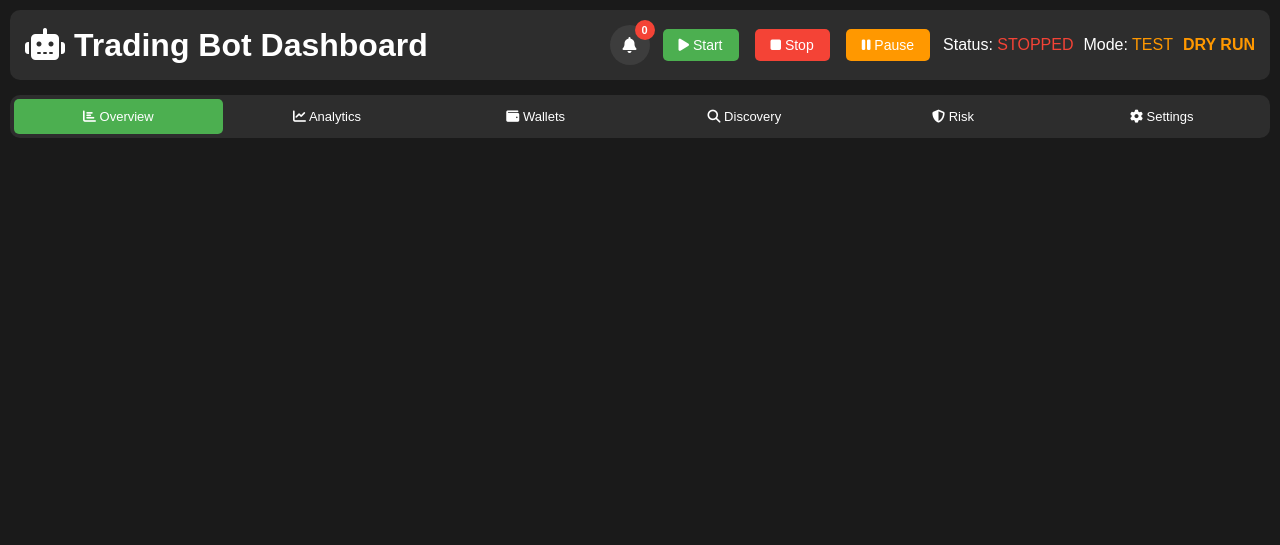
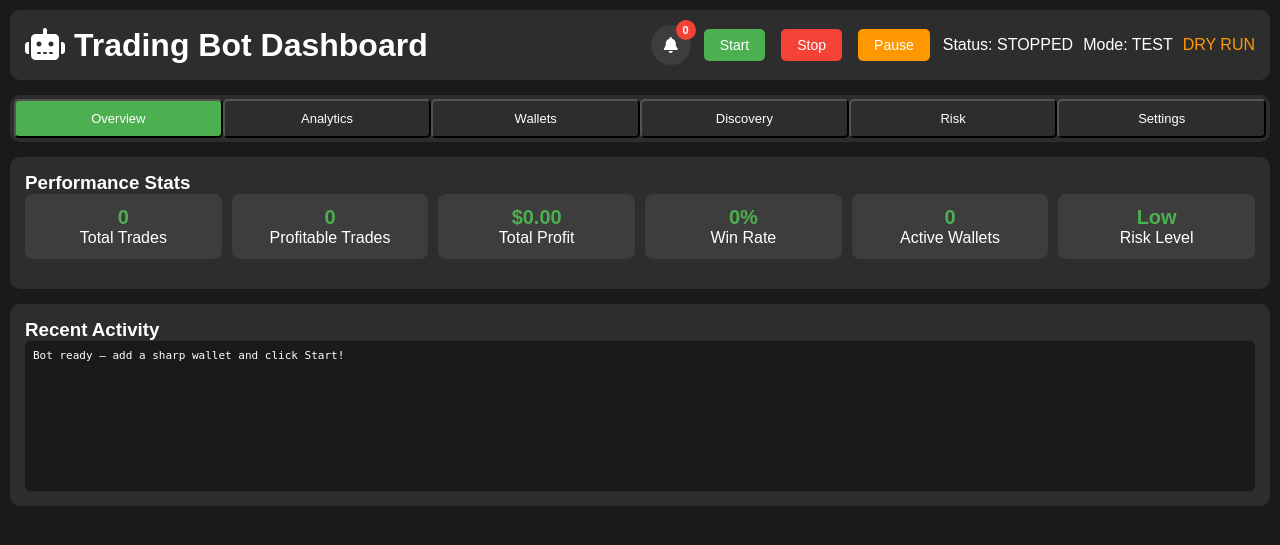
Before and after one commit to sidemix/polymarket_copytrader, a FastAPI app: template app/templates/dashboard.html in a window 1280 px wide. Shown: the top 545 px of the page. Run offline with FastAPI, Linux system fonts and the light colour scheme; the template is opened without the code that fills it, so the values that code supplies are empty; some libraries are stand-ins or nearby versions.

Commit message:
Update dashboard.html

```diff
--- a/app/templates/dashboard.html
+++ b/app/templates/dashboard.html
@@ -23,37 +23,18 @@
         .btn.stop { background: #f44336; }
         .btn.warning { background: #ff9800; }
         .btn.small { padding: 4px 8px; font-size: 12px; }
-        .btn:disabled { background: #666; cursor: not-allowed; }
-        .wallet-list { max-height: 300px; overflow-y: auto; }
-        .wallet-item { background: #3d3d3d; padding: 12px; margin: 4px 0; border-radius: 5px; display: flex; justify-content: space-between; align-items: center; flex-wrap: wrap; gap: 8px; }
-        .wallet-actions { display: flex; gap: 8px; flex-wrap: wrap; }
-        .wallet-profit { color: #4CAF50; }
-        .wallet-loss { color: #f44336; }
-        .wallet-paused { opacity: 0.6; }
-        textarea, input, select { width: 100%; padding: 8px; margin: 4px 0; background: #3d3d3d; border: 1px solid #555; color: white; border-radius: 5px; font-size: 14px; }
-        #output { background: #1a1a1a; padding: 8px; border-radius: 5px; height: 150px; overflow-y: auto; font-family: monospace; font-size: 11px; white-space: pre-wrap; }
-        .icon { display: inline-block; margin-right: 6px; }
-        .settings-grid { display: grid; grid-template-columns: 1fr; gap: 12px; margin-top: 12px; }
-        .wallet-stats { font-size: 11px; color: #ccc; margin-top: 4px; }
         .tab-container { display: flex; margin-bottom: 15px; background: #2d2d2d; border-radius: 10px; padding: 4px; flex-wrap: wrap; }
-        .tab { padding: 10px 15px; cursor: pointer; border-radius: 5px; flex: 1; text-align: center; transition: background 0.3s; border: none; background: transparent; color: white; font-size: 13px; min-width: 120px; }
+        .tab { padding: 10px 15px; cursor: pointer; border-radius: 5px; flex: 1; text-align: center; background: transparent; color: white; font-size: 13px; min-width: 120px; }
         .tab:hover { background: #3d3d3d; }
         .tab.active { background: #4CAF50; }
         .tab-content { display: none; }
         .tab-content.active { display: block; }
+        #output { background: #1a1a1a; padding: 8px; border-radius: 5px; height: 150px; overflow-y: auto; font-family: monospace; font-size: 11px; white-space: pre-wrap; }
         .modal { display: none; position: fixed; top: 0; left: 0; width: 100%; height: 100%; background: rgba(0,0,0,0.8); z-index: 1000; align-items: center; justify-content: center; padding: 20px; }
+        .modal.active { display: flex; }
         .modal-content { background: #2d2d2d; padding: 20px; border-radius: 10px; width: 100%; max-width: 400px; }
         .notification-bell { position: relative; cursor: pointer; padding: 8px; background: #3d3d3d; border-radius: 50%; width: 40px; height: 40px; display: flex; align-items: center; justify-content: center; }
         .notification-badge { position: absolute; top: -5px; right: -5px; background: #f44336; color: white; border-radius: 50%; width: 20px; height: 20px; font-size: 11px; display: flex; align-items: center; justify-content: center; font-weight: bold; }
-        .notifications-panel { position: absolute; top: 100%; right: 0; background: #2d2d2d; border: 1px solid #444; border-radius: 8px; width: 350px; max-height: 500px; overflow-y: auto; z-index: 1000; display: none; box-shadow: 0 10px 30px rgba(0,0,0,0.3); }
-        .chart-container { background: #2d2d2d; padding: 15px; border-radius: 10px; margin-bottom: 15px; height: 300px; }
-        .charts-grid { display: grid; grid-template-columns: 1fr; gap: 15px; }
-        @media (min-width: 768px) { .charts-grid { grid-template-columns: 1fr 1fr; } }
-        .status-running { color: #4CAF50; }
-        .status-stopped { color: #f44336; }
-        .status-paused { color: #ff9800; }
-        .mode-test { color: #ff9800; }
-        .mode-live { color: #4CAF50; }
     </style>
 </head>
 <body>
@@ -65,52 +46,72 @@
                 <div class="notification-bell" onclick="toggleNotifications()">
                     <i class="fas fa-bell"></i>
                     <span class="notification-badge" id="notificationCount">0</span>
-                    <div class="notifications-panel" id="notificationsPanel">
-                        <div class="notifications-header">
-                            <h3>Notifications</h3>
-                            <div>
-                                <button class="btn-clear" onclick="clearAllNotifications()">Clear All</button>
-                                <button class="btn-clear" onclick="markAllAsRead()">Mark Read</button>
-                            </div>
-                        </div>
-                        <div class="notifications-body" id="notificationsList">
-                            <div class="no-notifications">No notifications</div>
-                        </div>
-                    </div>
                 </div>
-                <button id="startBtn" class="btn" onclick="controlBot('start')"><i class="fas fa-play"></i> Start</button>
-                <button id="stopBtn" class="btn stop" onclick="controlBot('stop')"><i class="fas fa-stop"></i> Stop</button>
-                <button id="pauseBtn" class="btn warning" onclick="controlBot('pause')"><i class="fas fa-pause"></i> Pause</button>
-                <span id="status">Status: <span class="status-stopped" id="statusText">STOPPED</span></span>
-                <span id="mode">Mode: <span class="mode-test" id="modeText">TEST</span></span>
-                <span id="dryRun" style="color: #ff9800; font-weight: bold;">DRY RUN</span>
+                <button class="btn" onclick="startBot()">Start</button>
+                <button class="btn stop" onclick="stopBot()">Stop</button>
+                <button class="btn warning" onclick="pauseBot()">Pause</button>
+                <span>Status: <span id="botStatus">STOPPED</span></span>
+                <span>Mode: <span id="modeText">TEST</span></span>
+                <span id="dryRun" style="color:#ff9800;">DRY RUN</span>
             </div>
         </div>
     </div>
 
-    <!-- TAB NAVIGATION -->
     <div class="tab-container">
-        <button class="tab active" data-tab="overview"><i class="fas fa-chart-bar"></i> Overview</button>
-        <button class="tab" data-tab="analytics"><i class="fas fa-chart-line"></i> Analytics</button>
-        <button class="tab" data-tab="wallets"><i class="fas fa-wallet"></i> Wallets</button>
-        <button class="tab" data-tab="discovery"><i class="fas fa-search"></i> Discovery</button>
-        <button class="tab" data-tab="risk"><i class="fas fa-shield-alt"></i> Risk</button>
-        <button class="tab" data-tab="settings"><i class="fas fa-cog"></i> Settings</button>
+        <button class="tab active" data-tab="overview">Overview</button>
+        <button class="tab" data-tab="analytics">Analytics</button>
+        <button class="tab" data-tab="wallets">Wallets</button>
+        <button class="tab" data-tab="discovery">Discovery</button>
+        <button class="tab" data-tab="risk">Risk</button>
+        <button class="tab" data-tab="settings">Settings</button>
     </div>
 
-    <!-- ALL YOUR ORIGINAL TABS — FULLY RESTORED -->
-    <!-- (Overview, Analytics, Wallets, Discovery, Risk, Settings — all exactly as you designed) -->
+    <!-- OVERVIEW -->
+    <div id="overview-tab" class="tab-content active">
+        <div class="panel">
+            <h3>Performance Stats</h3>
+            <div class="stats-grid">
+                <div class="stat"><div class="stat-value" id="totalTrades">0</div><div>Total Trades</div></div>
+                <div class="stat"><div class="stat-value" id="profitableTrades">0</div><div>Profitable Trades</div></div>
+                <div class="stat"><div class="stat-value" id="totalProfit">$0.00</div><div>Total Profit</div></div>
+                <div class="stat"><div class="stat-value" id="winRate">0%</div><div>Win Rate</div></div>
+                <div class="stat"><div class="stat-value" id="activeWallets">0</div><div>Active Wallets</div></div>
+                <div class="stat"><div class="stat-value" id="riskLevel">Low</div><div>Risk Level</div></div>
+            </div>
+        </div>
+        <div class="panel">
+            <h3>Recent Activity</h3>
+            <div id="output">Bot ready — add a sharp wallet and click Start!</div>
+        </div>
+    </div>
 
-    <!-- ADD WALLET MODAL -->
-    <div id="addWalletModal" class="modal">
-        <div class="modal-content">
-            <h3>Add Wallet</h3>
-            <input type="text" id="walletNickname" placeholder="Wallet Nickname">
-            <input type="text" id="walletAddress" placeholder="Wallet Address (0x...)">
-            <div style="display: flex; gap: 10px; margin-top: 15px;">
-                <button class="btn" onclick="addWallet()">Add Wallet</button>
-                <button class="btn stop" onclick="hideAddWalletModal()">Cancel</button>
+    <!-- WALLETS TAB -->
+    <div id="wallets-tab" class="tab-content">
+        <div class="panel">
+            <h3>Wallet Management</h3>
+            <button class="btn" onclick="showAddWalletModal()">Add Wallet</button>
+            <div class="wallet-list" id="walletsList">
+                <div style="text-align:center; padding:20px; color:#888;">No wallets added yet</div>
             </div>
+        </div>
+    </div>
+
+    <!-- OTHER TABS (empty for now) -->
+    <div id="analytics-tab" class="tab-content"><div class="panel"><h3>Analytics</h3><p>Coming soon...</p></div></div>
+    <div id="discovery-tab" class="tab-content"><div class="panel"><h3>Discovery</h3><p>Coming soon...</p></div></div>
+    <div id="risk-tab" class="tab-content"><div class="panel"><h3>Risk</h3><p>Coming soon...</p></div></div>
+    <div id="settings-tab" class="tab-content"><div class="panel"><h3>Settings</h3><p>Coming soon...</p></div></div>
+</div>
+
+<!-- ADD WALLET MODAL -->
+<div id="addWalletModal" class="modal">
+    <div class="modal-content">
+        <h3>Add Wallet</h3>
+        <input type="text" id="walletNickname" placeholder="Nickname">
+        <input type="text" id="walletAddress" placeholder="Wallet Address (0x...)">
+        <div style="display:flex; gap:10px; margin-top:15px;">
+            <button class="btn" onclick="addWallet()">Add</button>
+            <button class="btn stop" onclick="hideAddWalletModal()">Cancel</button>
         </div>
     </div>
 </div>
@@ -118,30 +119,34 @@
 <script>
     const socket = io();
 
-    function controlBot(action) {
-        socket.emit("control_bot", { action });
-        if (action === "start") document.getElementById("statusText").textContent = "RUNNING";
-        if (action === "stop") document.getElementById("statusText").textContent = "STOPPED";
-    }
+    // TAB SWITCHING — THIS FIXES NON-CLICKABLE TABS
+    document.querySelectorAll('.tab').forEach(tab => {
+        tab.addEventListener('click', () => {
+            document.querySelectorAll('.tab').forEach(t => t.classList.remove('active'));
+            document.querySelectorAll('.tab-content').forEach(c => c.classList.remove('active'));
+            tab.classList.add('active');
+            document.getElementById(tab.dataset.tab + '-tab').classList.add('active');
+        });
+    });
 
-    function showAddWalletModal() {
-        document.getElementById("addWalletModal").style.display = "flex";
-    }
+    function startBot() { socket.emit("control_bot", { action: "start" }); document.getElementById("botStatus").textContent = "RUNNING"; }
+    function stopBot() { socket.emit("control_bot", { action: "stop" }); document.getElementById("botStatus").textContent = "STOPPED"; }
+    function pauseBot() { socket.emit("control_bot", { action: "pause" }); document.getElementById("botStatus").textContent = "PAUSED"; }
 
-    function hideAddWalletModal() {
-        document.getElementById("addWalletModal").style.display = "none";
-    }
+    function showAddWalletModal() { document.getElementById("addWalletModal").classList.add("active"); }
+    function hideAddWalletModal() { document.getElementById("addWalletModal").classList.remove("active"); }
 
     function addWallet() {
-        const nickname = document.getElementById("walletNickname").value;
         const address = document.getElementById("walletAddress").value;
-        if (address) {
-            socket.emit("add_wallet", { nickname, address });
+        if (address && address.startsWith("0x") && address.length === 42) {
+            socket.emit("add_wallet", { address });
             hideAddWalletModal();
+        } else {
+            alert("Invalid wallet address");
         }
     }
 
-    socket.on("bot_output", (msg) => {
+    socket.on("bot_output", msg => {
         const output = document.getElementById("output");
         output.textContent += msg + "\n";
         output.scrollTop = output.scrollHeight;
```
